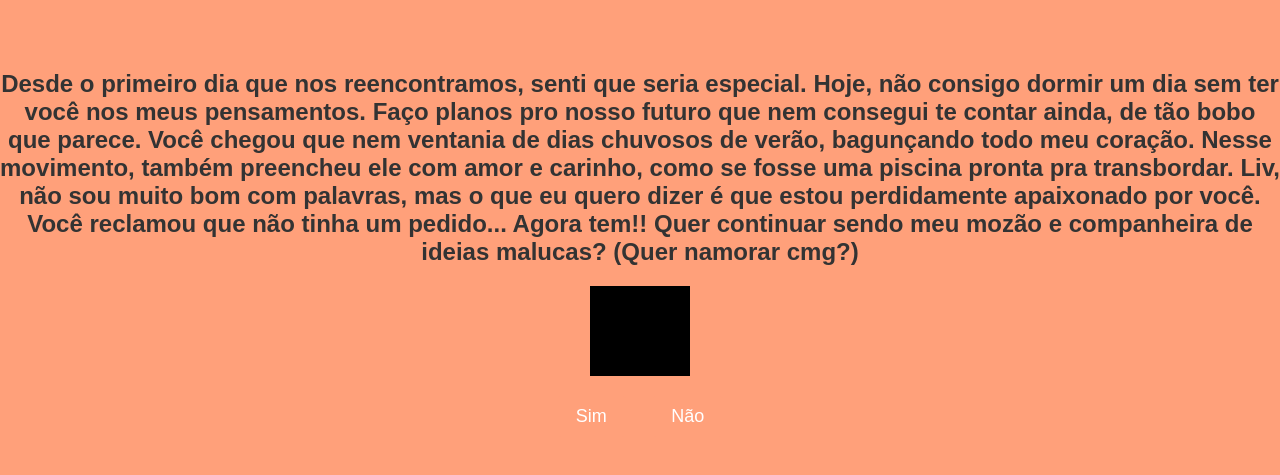
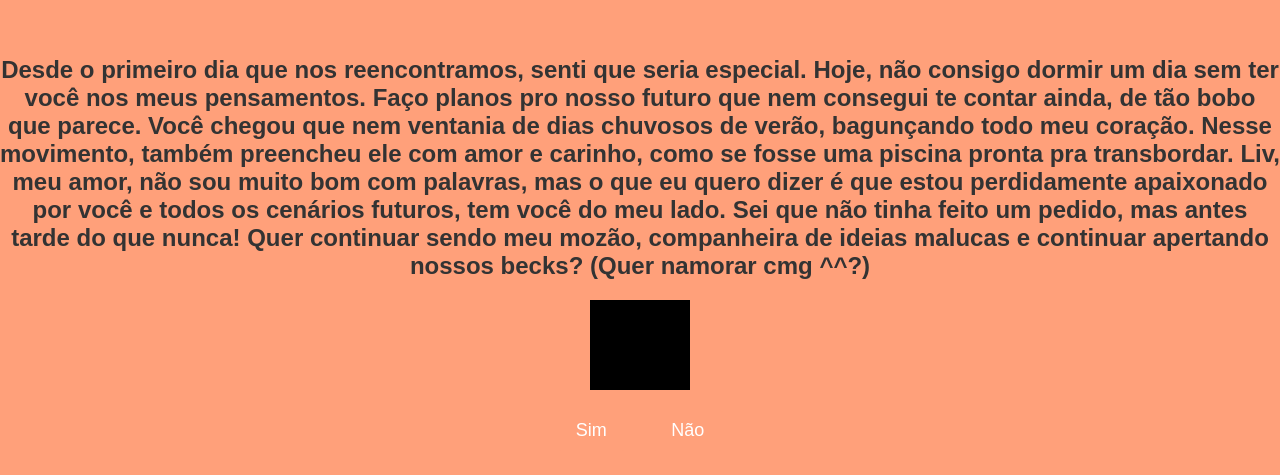
Before and after one commit to JonathaneEvang1/Liv, a plain HTML site: page index.html in a window 1280 px wide. Shown: the part 147-622 px from the top of the page. Drawn offline with Linux system fonts and the light colour scheme.

Commit message:
Update index.html

```diff
--- a/index.html
+++ b/index.html
@@ -8,7 +8,7 @@
 </head>
 <body>
     <div class="container">
-        <h1 class="fade-in">Desde o primeiro dia que nos reencontramos, senti que seria especial. Hoje, não consigo dormir um dia sem ter você nos meus pensamentos. Faço planos pro nosso futuro que nem consegui te contar ainda, de tão bobo que parece. Você chegou que nem ventania de dias chuvosos de verão, bagunçando todo meu coração. Nesse movimento, também preencheu ele com amor e carinho, como se fosse uma piscina pronta pra transbordar. Liv, não sou muito bom com palavras, mas o que eu quero dizer é que estou perdidamente apaixonado por você. Você reclamou que não tinha um pedido... Agora tem!! Quer continuar sendo meu mozão e companheira de ideias malucas? (Quer namorar cmg?) </h1>
+        <h1 class="fade-in">Desde o primeiro dia que nos reencontramos, senti que seria especial. Hoje, não consigo dormir um dia sem ter você nos meus pensamentos. Faço planos pro nosso futuro que nem consegui te contar ainda, de tão bobo que parece. Você chegou que nem ventania de dias chuvosos de verão, bagunçando todo meu coração. Nesse movimento, também preencheu ele com amor e carinho, como se fosse uma piscina pronta pra transbordar. Liv, meu amor, não sou muito bom com palavras, mas o que eu quero dizer é que estou perdidamente apaixonado por você e todos os cenários futuros, tem você do meu lado. Sei que não tinha feito um pedido, mas antes tarde do que nunca! Quer continuar sendo meu mozão, companheira de ideias malucas e continuar apertando nossos becks? (Quer namorar cmg ^^?) </h1>
         <div class="heart"></div>
         <button id="simBtn">Sim</button>
         <button id="naoBtn">Não</button>
```
